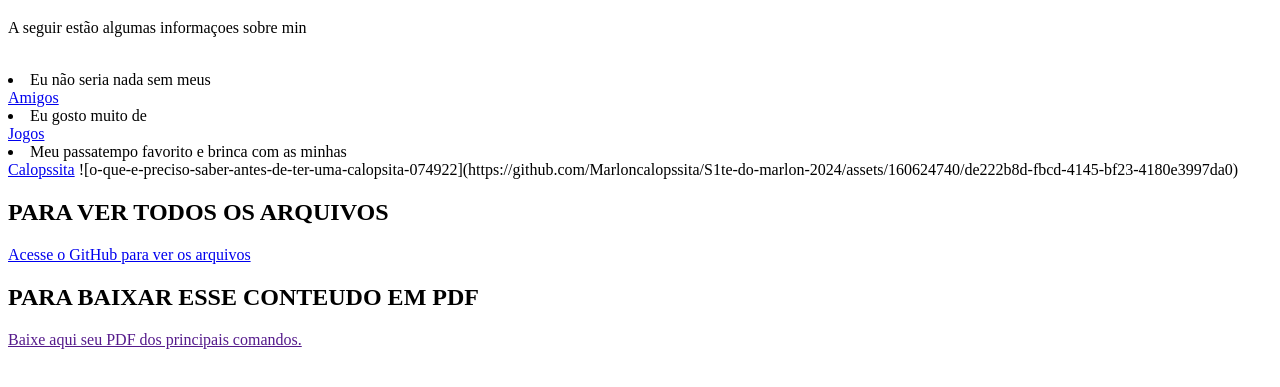
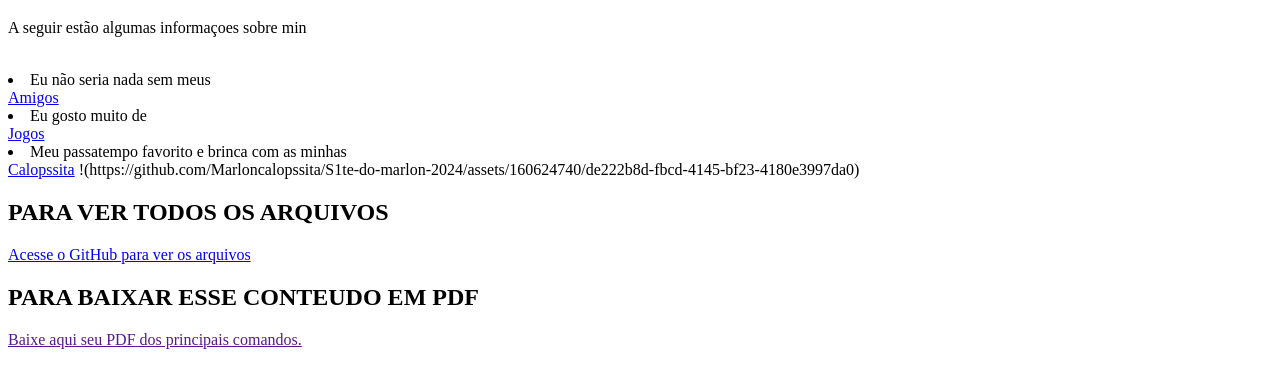
Before and after one commit to Marloncalopssita/S1te-do-marlon-2024, a plain HTML site: page index.html in a window 1280 px wide. Shown: the part 61-448 px from the top of the page. Drawn offline with Linux system fonts and the light colour scheme.

Commit message:
Update index.html

```diff
--- a/index.html
+++ b/index.html
@@ -30,7 +30,7 @@
         <li>Meu passatempo favorito e brinca com as minhas</li>
         <a href="Calopssita" target="_blank">Calopssita</a>
 
-![o-que-e-preciso-saber-antes-de-ter-uma-calopsita-074922](https://github.com/Marloncalopssita/S1te-do-marlon-2024/assets/160624740/de222b8d-fbcd-4145-bf23-4180e3997da0)
+!(https://github.com/Marloncalopssita/S1te-do-marlon-2024/assets/160624740/de222b8d-fbcd-4145-bf23-4180e3997da0)
 
 
     </ol>
```
